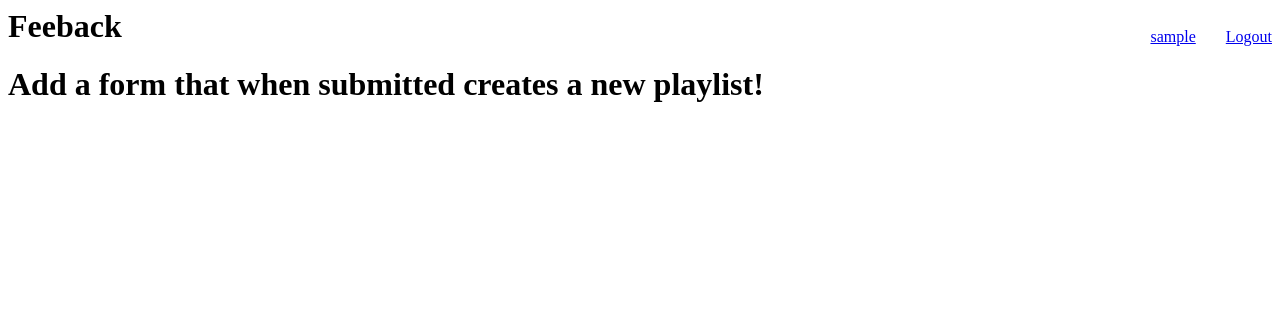
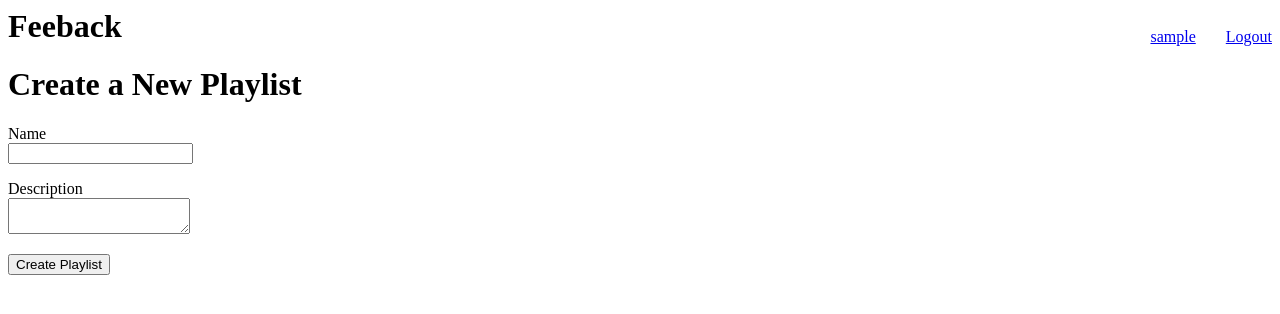
Before and after one commit to lando924/databasedj, a Flask app: template playlist-app/templates/new_playlist.html in a window 1280 px wide. Shown: the top 314 px of the page. Run offline with Flask 3, Linux system fonts and the light colour scheme; the template is opened without the code that fills it, so the values that code supplies are empty, except form fields; the visitor is signed in with stand-in values (Sample User, id 1); tables that the repository leaves empty hold one stand-in row (values such as "Sample post"); form fields are guessed from the names that the template uses.

Commit message:
fixed imports and errors

```diff
--- a/playlist-app/app.py
+++ b/playlist-app/app.py
@@ -128,8 +128,8 @@ def add_song_to_playlist(playlist_id):
 
     # Restrict form to songs not already on this playlist
 
-    curr_on_playlist = [s.id for s in playlist.songs]
-    songs = Song.query.filter(Song.id.notin_(curr_on_playlist)).all()
+    curr_on_playlist = {s.id for s in playlist.songs}
+    songs = Song.query.filter(Song.id.in_(curr_on_playlist)).all()
     form.song.choices = [(s.id, f"{s.title} - {s.artist}") for s in songs]
 
     if form.validate_on_submit():
--- a/playlist-app/forms 2.py
+++ b/playlist-app/forms 2.py
@@ -20,4 +20,4 @@ class SongForm(FlaskForm):
 class NewSongForPlaylistForm(FlaskForm):
     """Form for adding a song to playlist."""
 
-    song = SelectField('Song To Add', coerce=int)
+    song = SelectField('Song To Add', validators=[InputRequired()], coerce=int)
--- a/playlist-app/forms.py
+++ b/playlist-app/forms.py
@@ -1,7 +1,7 @@
 """Forms for playlist app."""
 
-from wtforms import SelectField
 from flask_wtf import FlaskForm
+from wtforms import SelectField, TextAreaField, StringField
 from wtforms.validators import InputRequired, Length
 
 
@@ -18,7 +18,7 @@ class SongForm(FlaskForm):
 
     title = StringField("Song Title",
                         validators=[InputRequired(), Length(min=1, max=100)])
-    artist = StringField("Artist Name",
+    artist = StringField("Artist Title",
                         validators=[InputRequired(), Length(min=1, max=100)])
 
 
@@ -26,4 +26,4 @@ class SongForm(FlaskForm):
 class NewSongForPlaylistForm(FlaskForm):
     """Form for adding a song to playlist."""
 
-    song = SelectField('Song To Add', coerce=int)
+    song = SelectField('Song To Add', validators= [InputRequired()], coerce=int)
--- a/playlist-app/models.py
+++ b/playlist-app/models.py
@@ -14,7 +14,7 @@ class Playlist(db.Model):
     name = db.Column(db.Text, nullable=False)
     description = db.Column(db.Text, nullable=False)
 
-    songs = db.relationship('Song', secondary='playlists_songs', backref='playlists')
+    songs = db.relationship('Song', secondary='playlists_songs', primaryjoin='Playlist.id == PlaylistSong.playlist_id', secondaryjoin='Song.id == PlaylistSong.song_id', backref='playlists')
 
 class PlaylistSong(db.Model):
     """Mapping of a playlist to a song."""
@@ -22,8 +22,8 @@ class PlaylistSong(db.Model):
     __tablename__ = 'playlists_songs'
 
     id = db.Column(db.Integer, primary_key=True)
-    playlist_id = db.Column(db.Integer, nullable=False)
-    song_id = db.Column(db.Integer, db.ForeignKey('playlists.id'), nullable=False)
+    playlist_id = db.Column(db.Integer, db.ForeignKey('playlists.id'), nullable=False)
+    song_id = db.Column(db.Integer, db.ForeignKey('songs.id'), nullable=False)
 
 class Song(db.Model):
     """Song."""
--- a/playlist-app/templates/new_playlist.html
+++ b/playlist-app/templates/new_playlist.html
@@ -2,6 +2,26 @@
 
 {% block content %}
 
-<h1>Add a form that when submitted creates a new playlist!</h1>
+<h1>Create a New Playlist</h1>
+
+<form method="POST">
+    {{ form.hidden_tag() }}
+
+
+    <p>
+      {{ form.name.label }} <br>
+      {{ form.name() }}
+    </p>
+
+    <p>
+      {{ form.description.label }} <br>
+      {{ form.description() }}
+    </p>
+
+
+    <button type="submit">Create Playlist</button>
+
+
+</form>
 
 {% endblock %}
```
Also changed, not shown: playlist-app/requirements.txt (+37 -10 lines), playlist-app/templates/add_song_to_playlist.html (+13 -2 lines), playlist-app/templates/new_song.html (+15 -1 lines).
